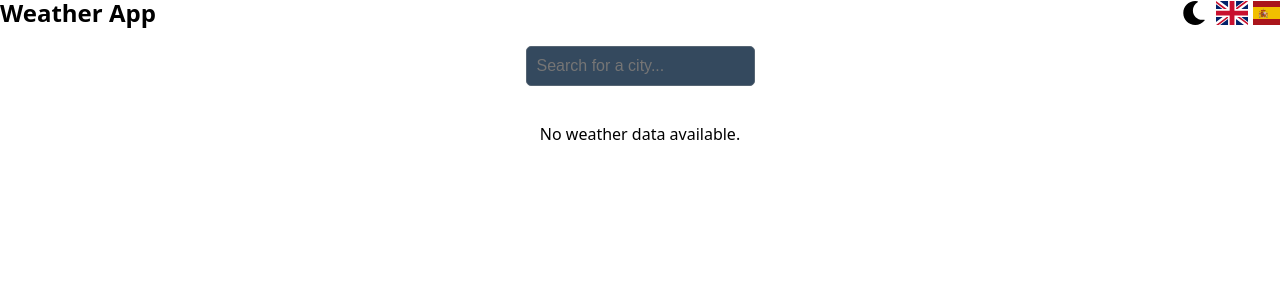
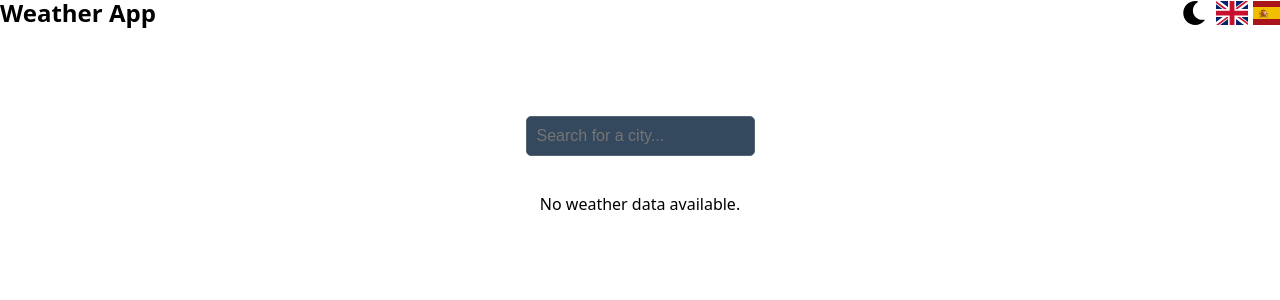
Before and after one commit to Ibrakara/react-weather-app, a React (Vite) app: page / in a window 1280 px wide. Shown: the top 300 px of the page. Built offline with nearby package versions, Linux system fonts and the light colour scheme; no server answers.

Commit message:
declare header height var

```diff
--- a/src/index.css
+++ b/src/index.css
@@ -35,6 +35,8 @@
   text-rendering: optimizeLegibility;
   -webkit-font-smoothing: antialiased;
   -moz-osx-font-smoothing: grayscale;
+
+  --header-height: 70px;
 }
 
 body.light {
@@ -76,7 +78,6 @@ body {
   margin: 0;
   display: flex;
   place-items: center;
-  min-width: 320px;
   min-height: 100vh;
 }
 
```
